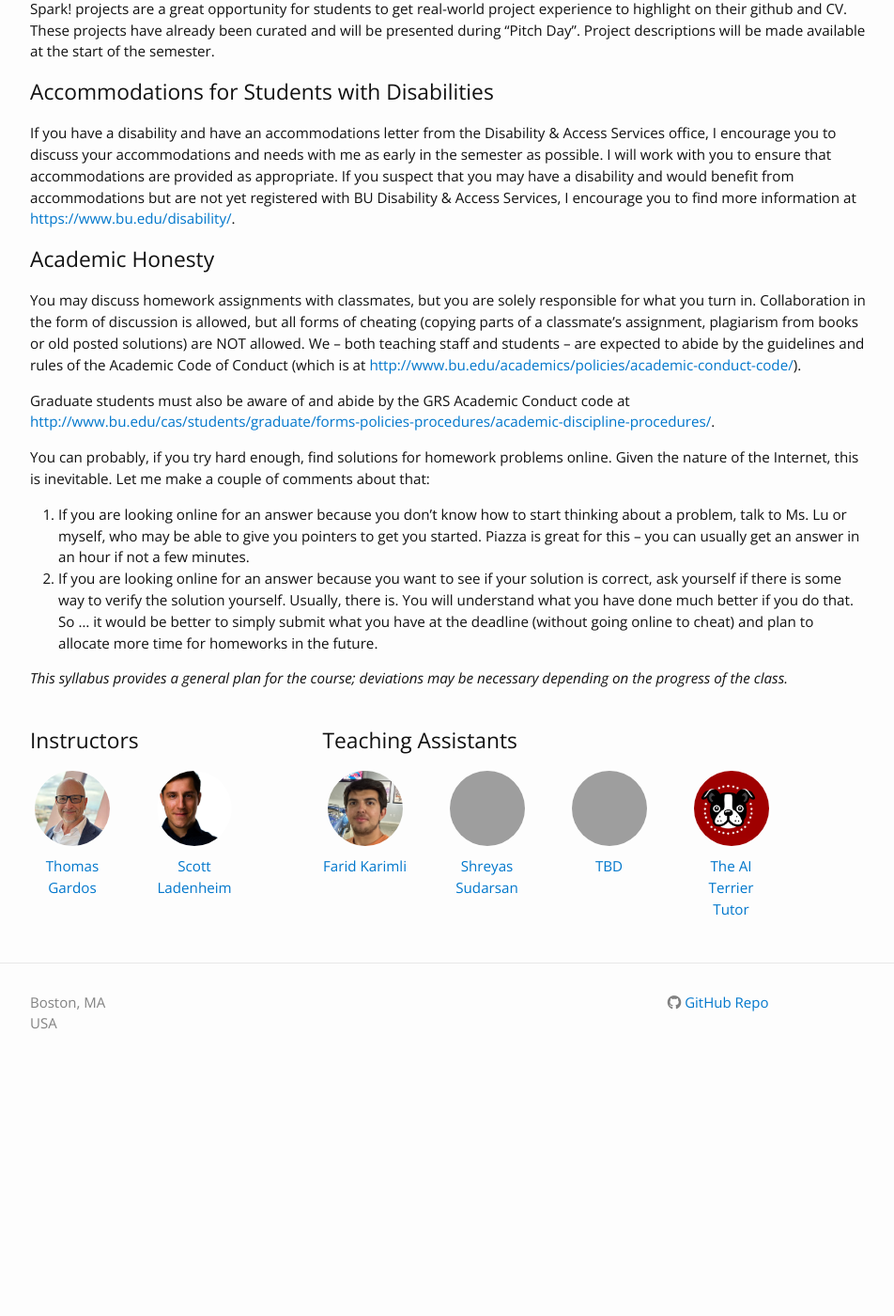
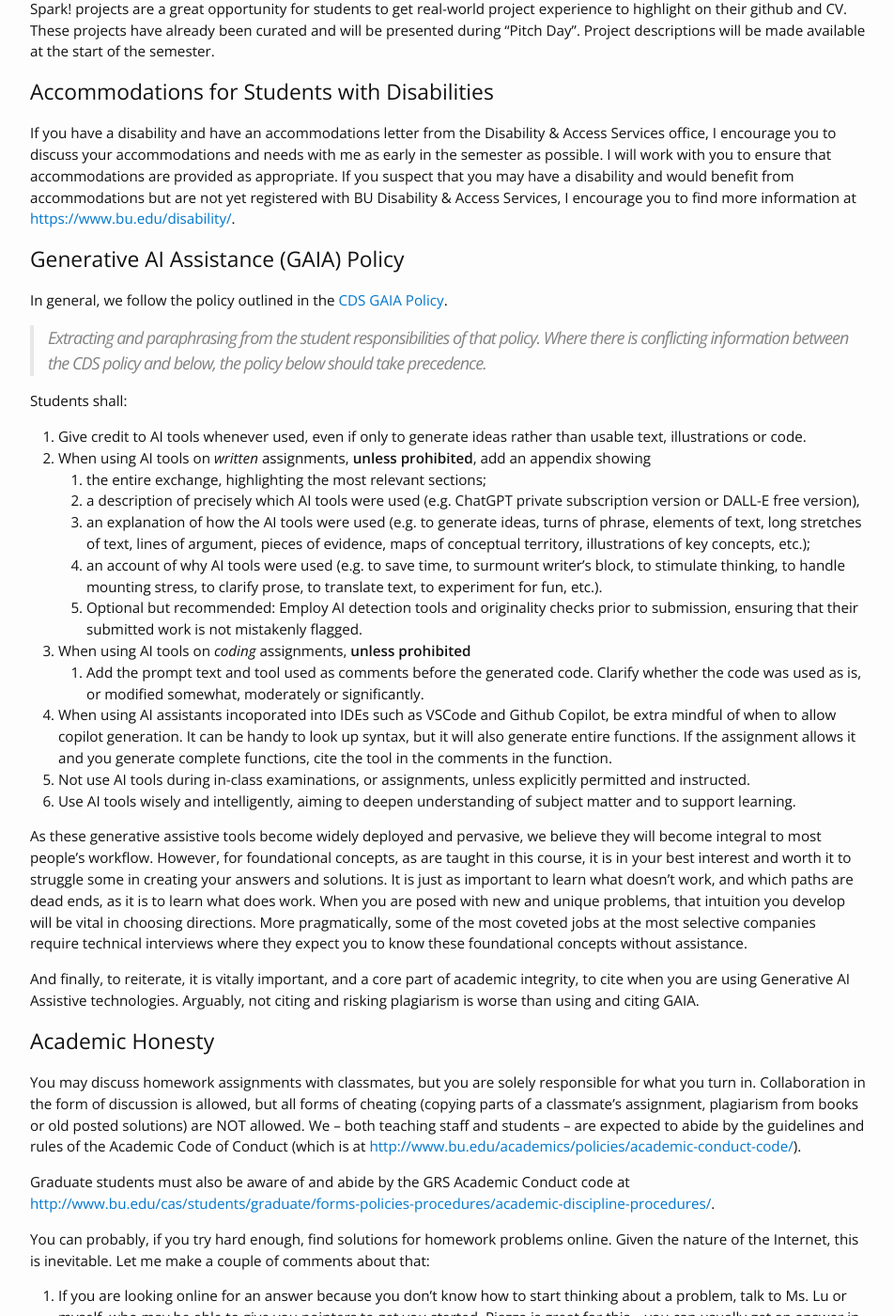
Before and after one commit to tools4ds/fa2024, a Jekyll site: the page built from index.md, in a window 1280 px wide and 1400 px high, scrolled down 5127 px, cut to the strip 0-1400 px from the top of the window. Shown: the whole strip at 94% size, without its empty margins (163-1115 px from the left). Built offline with Jekyll 4.4.1, drawn with Linux system fonts in a browser that asks for light colours; nearby versions of some CDN libraries; before the commit the page ends 6287 px from its top, so only the background shows below that; grey boxes are pictures that could not be loaded.

Commit message:
Added a draft GAIA policy

```diff
--- a/index.md
+++ b/index.md
@@ -274,6 +274,51 @@ Project descriptions will be made available at the start of the semester.
 
 If you have a disability and have an accommodations letter from the Disability & Access Services office, I encourage you to discuss your accommodations and needs with me as early in the semester as possible. I will work with you to ensure that accommodations are provided as appropriate. If you suspect that you may have a disability and would benefit from accommodations but are not yet registered with BU Disability & Access Services, I encourage you to find more information at [https://www.bu.edu/disability/](https://www.bu.edu/disability/).
 
+## Generative AI Assistance (GAIA) Policy
+
+In general, we follow the policy outlined in the
+[CDS GAIA Policy](https://www.bu.edu/cds-faculty/culture-community/gaia-policy/).
+
+> Extracting and paraphrasing from the student responsibilities of that policy.
+> Where there is conflicting information between the CDS policy and below, the
+> policy below should take precedence.
+
+Students shall:<br>
+1. Give credit to AI tools whenever used, even if only to generate ideas rather than usable text, illustrations or code.
+2. When using AI tools on _written_ assignments, **unless prohibited**, add an appendix showing
+    1. the entire exchange, highlighting the most relevant sections;
+    2. a description of precisely which AI tools were used (e.g. ChatGPT private subscription version or DALL-E free
+        version),
+    3. an explanation of how the AI tools were used (e.g. to generate ideas, turns of phrase, elements of text, long
+        stretches of text, lines of argument, pieces of evidence, maps of conceptual territory, illustrations of key
+        concepts, etc.);
+    4. an account of why AI tools were used (e.g. to save time, to surmount writer’s block, to stimulate thinking, to
+       handle mounting stress, to clarify prose, to translate text, to experiment for fun, etc.).
+    5. Optional but recommended: Employ AI detection tools and originality checks prior to submission, ensuring that
+       their submitted work is not mistakenly flagged.
+3. When using AI tools on _coding_ assignments, **unless prohibited**
+    1. Add the prompt text and tool used as comments before the generated code.
+       Clarify whether the code was used as is, or modified somewhat, moderately
+       or significantly.
+4. When using AI assistants incoporated into IDEs such as VSCode and Github Copilot, be extra
+   mindful of when to allow copilot generation. It can be handy to look up syntax, but it will
+   also generate entire functions. If the assignment allows it and you generate complete
+   functions, cite the tool in the comments in the function.
+4. Not use AI tools during in-class examinations, or assignments, unless explicitly permitted and instructed.
+5. Use AI tools wisely and intelligently, aiming to deepen understanding of subject matter and to support learning.
+
+As these generative assistive tools become widely deployed and pervasive, we believe they will become integral
+to most people's workflow. However, for foundational concepts, as are taught in this course, it is in your
+best interest and worth it to struggle some in creating your answers and solutions. It is just as important
+to learn what doesn't work, and which paths are dead ends, as it is to learn what does work. When you are posed
+with new and unique problems, that intuition you develop will be vital in choosing directions. More pragmatically,
+some of the most coveted jobs at the most selective companies require technical interviews where they expect you
+to know these foundational concepts without assistance.
+
+And finally, to reiterate, it is vitally important, and a core part of academic integrity, to cite when you are
+using Generative AI Assistive technologies. Arguably, not citing and risking plagiarism is worse than
+using and citing GAIA.
+
 ## Academic Honesty
 
 You may discuss homework assignments with classmates, but you are solely responsible for what you turn in.
```
